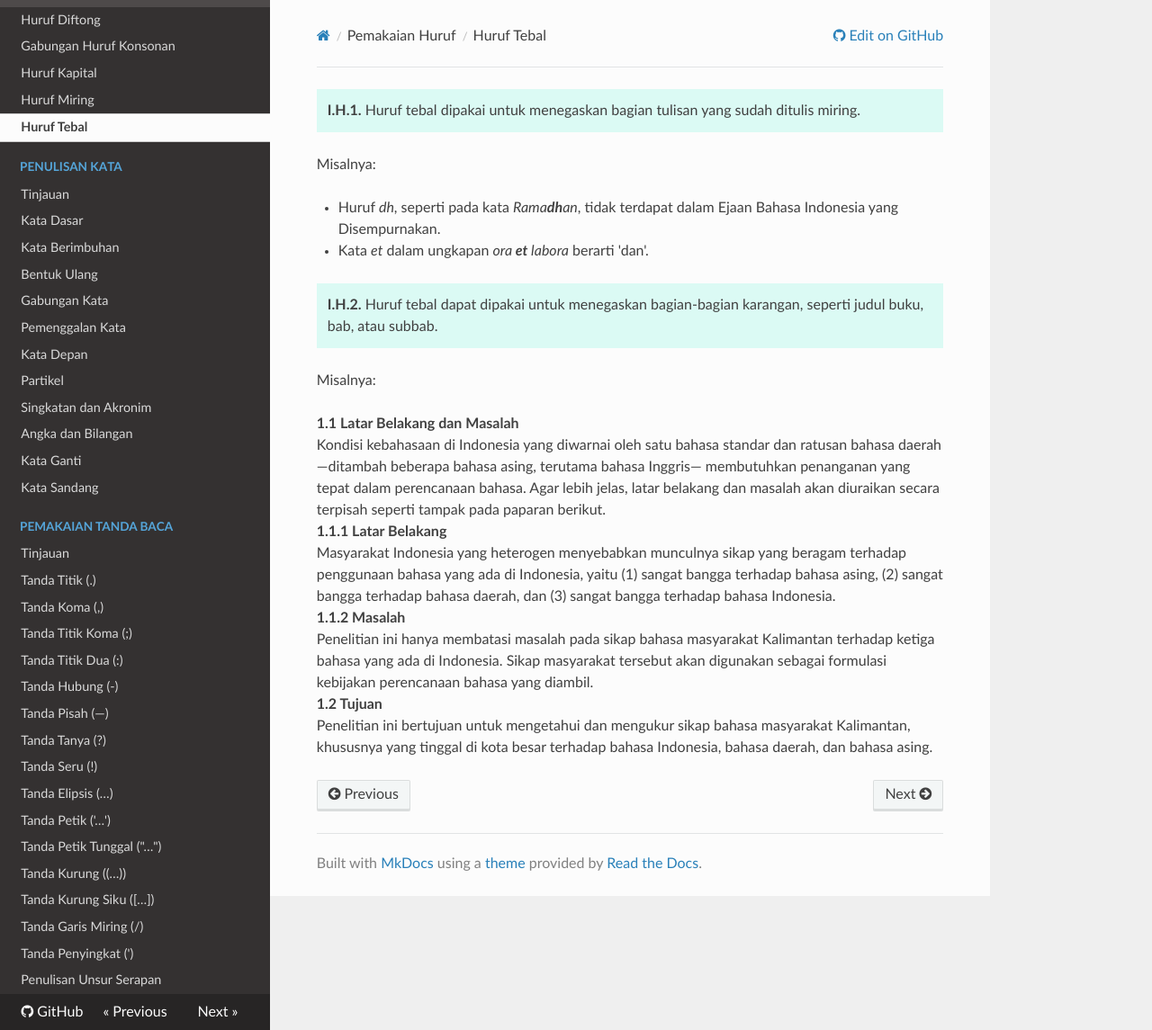
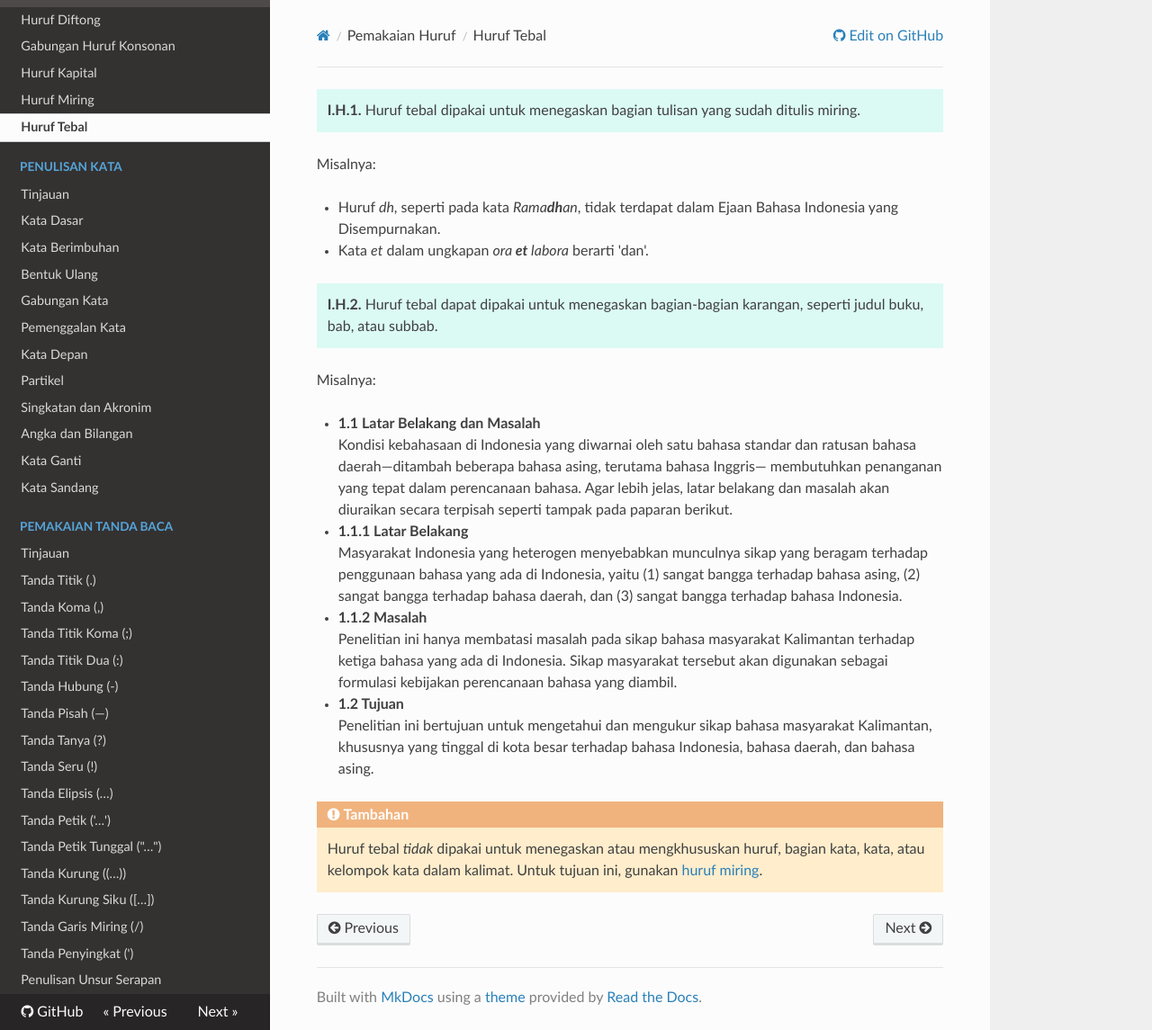
Before and after one commit to ivanlanin/puebi, an MkDocs documentation site: the page built from docs/huruf/huruf-tebal.md, in a window 1280 px wide and 1145 px high. Shown: the whole window at 90% size. Built offline with MkDocs 1.6.1, drawn with Linux system fonts in a browser that asks for light colours; nearby versions of some CDN libraries; old or Windows-style settings are respelled for this version of MkDocs.

Commit message:
Tambahan informasi untuk huruf tebal

```diff
--- a/docs/huruf/huruf-tebal.md
+++ b/docs/huruf/huruf-tebal.md
@@ -11,11 +11,14 @@ Misalnya:
 
 Misalnya:
 
-**1\.1 Latar Belakang dan Masalah**
+- **1\.1 Latar Belakang dan Masalah**
 Kondisi kebahasaan di Indonesia yang diwarnai oleh satu bahasa standar dan ratusan bahasa daerah—ditambah beberapa bahasa asing, terutama bahasa Inggris— membutuhkan penanganan yang tepat dalam perencanaan bahasa. Agar lebih jelas, latar belakang dan masalah akan diuraikan secara terpisah seperti tampak pada paparan berikut.
-**1\.1\.1 Latar Belakang**
+- **1\.1\.1 Latar Belakang**
 Masyarakat Indonesia yang heterogen menyebabkan munculnya sikap yang beragam terhadap penggunaan bahasa yang ada di Indonesia, yaitu (1) sangat bangga terhadap bahasa asing, (2) sangat bangga terhadap bahasa daerah, dan (3) sangat bangga terhadap bahasa Indonesia.
-**1\.1\.2 Masalah**
+- **1\.1\.2 Masalah**
 Penelitian ini hanya membatasi masalah pada sikap bahasa masyarakat Kalimantan terhadap ketiga bahasa yang ada di Indonesia. Sikap masyarakat tersebut akan digunakan sebagai formulasi kebijakan perencanaan bahasa yang diambil.
-**1\.2 Tujuan**
+- **1\.2 Tujuan**
 Penelitian ini bertujuan untuk mengetahui dan mengukur sikap bahasa masyarakat Kalimantan, khususnya yang tinggal di kota besar terhadap bahasa Indonesia, bahasa daerah, dan bahasa asing.
+
+!!! warning "Tambahan"
+	Huruf tebal *tidak* dipakai untuk menegaskan atau mengkhususkan huruf, bagian kata, kata, atau kelompok kata dalam kalimat. Untuk tujuan ini, gunakan [huruf miring](huruf-miring.md).
```
